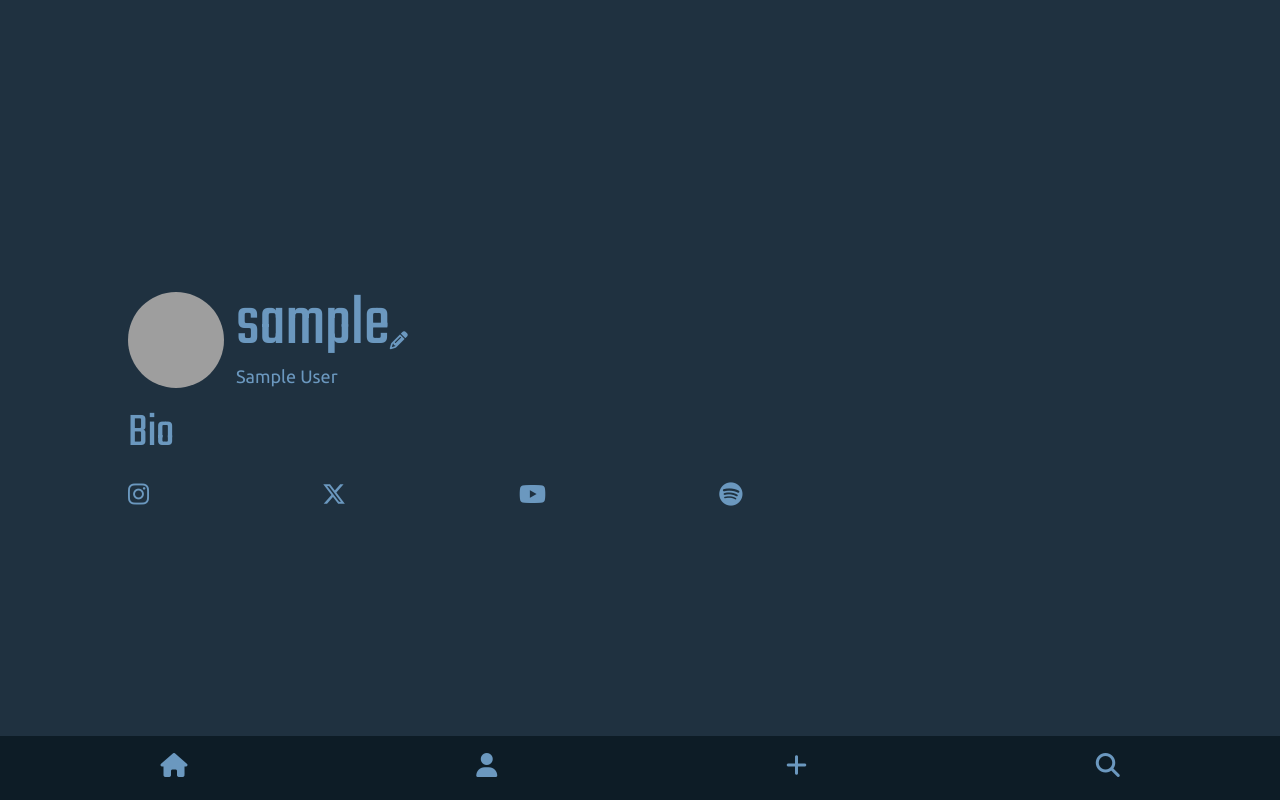
After one commit to TheAnswer16/hip_hop_social_network, a Django app: page /profile/ in a window 1280 px wide. The commit adds this page. Run offline with Django 5.2, Linux system fonts and the light colour scheme; the visitor is signed in with stand-in values (Sample User, id 1); parts of the project's set-up code (start-up, migrations or seed data) failed here and were passed over; some libraries are stand-ins or nearby versions; grey boxes are pictures that could not be loaded.

Commit message:
feat: add some features

```diff
--- a/app/models.py
+++ b/app/models.py
@@ -9,6 +9,7 @@ class User(AbstractUser):
     full_name = models.CharField(max_length=255)
     bio = models.TextField(blank=True, null=True)
     profile_picture = models.URLField(max_length=500, blank=True, null=True)
+    gender = models.CharField(max_length=255, blank=True, null=True)
     instagram = models.URLField(max_length=500, blank=True, null=True)
     twitter = models.URLField(max_length=500, blank=True, null=True)
     spotify = models.URLField(max_length=500, blank=True, null=True)
@@ -16,6 +17,8 @@ class User(AbstractUser):
     admin = models.BooleanField(default=False)
     created_at = models.DateTimeField(auto_now_add=True)
     updated_at = models.DateTimeField(auto_now=True)
+
+    USERNAME_FIELD = 'username'
 
     groups = models.ManyToManyField(
         'auth.Group',
--- a/app/templates/common/base.html
+++ b/app/templates/common/base.html
@@ -4,12 +4,23 @@
     <meta charset="UTF-8">
     <meta name="viewport" content="width=device-width, initial-scale=1.0">
     <script src="https://cdn.tailwindcss.com"></script>
+    <script>
+        tailwind.config = {
+            darkMode: 'class', // Configure para usar a classe 'dark'
+        }
+    </script>
     <link rel="preconnect" href="https://fonts.googleapis.com">
     <link rel="preconnect" href="https://fonts.gstatic.com" crossorigin>
-    <link href="https://fonts.googleapis.com/css2?family=Open+Sans:ital,wght@0,300..800;1,300..800&family=Teko:wght@300..700&display=swap" rel="stylesheet">
+    <link href="https://fonts.googleapis.com/css2?family=Teko:wght@300..700&family=Ubuntu:ital,wght@0,300;0,400;0,500;0,700;1,300;1,400;1,500;1,700&display=swap" rel="stylesheet">
+    <script src="https://kit.fontawesome.com/dcdb42b9a7.js" crossorigin="anonymous"></script>
     <title>Document</title>
 </head>
-<body>
+<body class="dark">
+    <main class="bg-[#1F3140]">
+        {% block content %}
 
+        {% endblock %}
+    </main>
+    {% include 'common/navbar.html' %}
 </body>
 </html>
--- /dev/null
+++ b/app/templates/common/navbar.html
@@ -0,0 +1,8 @@
+<nav class="bottom-0 fixed dark:bg-[#0D1C26] w-[100vw]">
+    <div class="flex justify-around items-center h-16 px-4 w-[100%]">
+            <a href="/" class="text-[#6B98BF] font-['Teko'] xl:text-2xl text-lg hover:text-white transition"><i class="fa-solid fa-house"></i></a>
+            <a href="{% url 'profile'%}" class="text-[#6B98BF] font-['Teko'] xl:text-2xl text-lg hover:text-white transition"><i class="fa-solid fa-user"></i></a>
+            <a href="{% url 'post' %}" class="text-[#6B98BF] font-['Teko'] xl:text-2xl text-lg hover:text-white transition"><i class="fa-solid fa-plus"></i></a>
+            <a href="/blog" class="text-[#6B98BF] font-['Teko'] xl:text-2xl text-lg hover:text-white transition"><i class="fa-solid fa-magnifying-glass"></i></a>
+    </div>
+</nav>
--- /dev/null
+++ b/app/templates/profile.html
@@ -0,0 +1,49 @@
+{% extends 'common/base.html' %}
+
+{% block content %}
+    <section class="h-screen">
+        <div class="flex w-[100%] justify-center">
+            <div class="flex w-[80%] flex-col justify-center h-screen">
+                <div class="flex items-center">
+                    <div>
+                        {% if user.profile_picture %}
+                            <img src="{{ user.profile_picture }}" alt="profile" class="rounded-full w-24 h-24">
+                            <p>aaa</p>
+                        {% else %}
+                            {% if user.gender == "M" %}
+                                 <img src="https://avatar.iran.liara.run/public/boy" alt="profile" class="rounded-full w-24 h-24">
+                             {% elif user.gender == "F" %}
+                                <img src="https://avatar.iran.liara.run/public/girl" alt="profile" class="rounded-full w-24 h-24">
+                            {% else %}
+                                <img src="https://avatar.iran.liara.run/public" alt="profile" class="rounded-full w-24 h-24">
+                            {% endif %}
+                        {% endif %}
+                    </div>
+                    <div class="ml-3">
+                        <h1 class="text-[#6B98BF] font-['Teko'] xl:text-2xl xl:text-7xl text-4xl hover:text-white transition">{{ user.username }}</h1>
+                        <p class="text-[#6B98BF] font-['Ubuntu'] xl:text-lg xl:text-2xl text-xl hover:text-white transition">{{ user.full_name }}</p>
+                    </div>
+                    <div>
+                        <a href="{% url 'edit_profile' %}" class="text-[#6B98BF] font-['Ubuntu'] xl:text-lg xl:text-2xl text-xl hover:text-white transition"><i class="fa-solid fa-pencil"></i></a>
+                    </div>
+                </div>
+                <div class="mt-5">
+                    <h2 class="text-[#6B98BF] font-['Teko'] xl:text-5xl text-2xl">
+                        Bio
+                    </h2>
+                    <p class="text-[#6B98BF] font-['Ubuntu'] xl:text-xl text-sm">
+                        {% if user.bio %}
+                        {{ user.bio }}
+                        {% endif %}
+                    </p>
+                </div>
+                <div class="flex justify-between w-[60%] mt-5">
+                    <a href="{{ user.instagram }}" target="_blank" class="xl:text-2xl text-xl text-[#6B98BF] hover:text-white transition"> <i class="fa-brands fa-instagram"></i> </a>
+                    <a href="{{ user.twitter }}" target="_blank" class="xl:text-2xl text-xl text-[#6B98BF] hover:text-white transition"> <i class="fa-brands fa-x-twitter"></i> </a>
+                    <a href="{{ user.youtube }}" target="_blank" class="xl:text-2xl text-xl text-[#6B98BF] hover:text-white transition"> <i class="fa-brands fa-youtube"></i> </a>
+                    <a href="{{ user.spotify }}" target="_blank" class="xl:text-2xl text-xl text-[#6B98BF] hover:text-white transition"> <i class="fa-brands fa-spotify"></i> </a>
+                </div>
+            </div>
+        </div>
+    </section>
+{% endblock %}
--- a/app/views.py
+++ b/app/views.py
@@ -1,3 +1,91 @@
-from django.shortcuts import render
+from django.shortcuts import render, redirect
+from django.views import View
 
-# Create your views here.
+from django.contrib.auth import authenticate, login, logout
+from django.contrib.auth.decorators import login_required
+from django.contrib import messages
+from django.utils.decorators import method_decorator
+
+from app.cloudinary import Cloudinary
+
+from app.models import *
+
+class LoginView(View):
+    def get(self, request):
+        return render(request, 'login.html')
+
+    def post(self, request):
+        username = request.POST.get('username')
+        password = request.POST.get('password')
+        user = authenticate(request, username=username, password=password)
+        if user is not None:
+            login(request, user)
+            return redirect('home')
+
+        messages.error(request, 'Credenciais inválidas, por favor tente novamente.')
+        return render(request, 'login.html', {'error': 'Credenciais inválidas'})
+
+class RegisterView(View):
+    def get(self, request):
+        return render(request, 'register.html')
+
+    def post(self, request):
+        username = request.POST.get('username')
+        password = request.POST.get('password')
+        full_name = request.POST.get('full_name')
+        gender = request.POST.get('gender')
+
+        user = User.objects.create_user(username=username, password=password, full_name=full_name, gender=gender)
+        user.save()
+        login(request, user)
+        return redirect('home')
+@method_decorator(login_required, name='dispatch')
+class HomeView(View):
+    def get(self, request):
+        posts = Post.objects.all()
+        return render(request, 'home.html', {'posts': posts})
+
+
+@method_decorator(login_required, name='dispatch')
+class ProfileView(View):
+    def get(self, request):
+        return render(request, 'profile.html')
+
+    def post(self, request):
+        user = request.user
+        user.full_name = request.POST.get('full_name')
+        user.save()
+        return redirect('profile')
+
+class EditProfile(View):
+    def get(self, request):
+        return render(request, 'edit_profile.html')
+
+    def post(self, request):
+        user = request.user
+        user.full_name = request.POST.get('full_name')
+        user.bio = request.POST.get('bio')
+        user.profile_picture = request.FILES.get('profile_picture')
+        user.instagram = request.POST.get('instagram')
+        user.twitter = request.POST.get('twitter')
+        user.spotify = request.POST.get('spotify')
+        user.youtube = request.POST.get('youtube')
+        user.save()
+        return redirect('profile')
+
+class PostView(View):
+    def get(self, request):
+        return render(request, 'post.html')
+
+    def post(self, request):
+        title = request.POST.get('title')
+        subtitle = request.POST.get('subtitle')
+        text_content = request.POST.get('text_content')
+        link = request.POST.get('link')
+        print(request.FILES.get('image'))
+        image = Cloudinary.upload(request.FILES.get('image'), "image_" + title)
+        user = request.user
+
+        post = Post.objects.create(title=title, subtitle=subtitle, text_content=text_content, link=link, image=image, user=user)
+        post.save()
+        return redirect('home')
--- a/config/urls.py
+++ b/config/urls.py
@@ -17,6 +17,15 @@ Including another URLconf
 from django.contrib import admin
 from django.urls import path
 
+from app.views import *
+
 urlpatterns = [
     path('admin/', admin.site.urls),
+    path('', LoginView.as_view(), name='login'),
+    path('login', LoginView.as_view(), name='home'),
+    path('register', RegisterView.as_view(), name='register'),
+    path('home/', HomeView.as_view(), name='home'),
+    path('profile/', ProfileView.as_view(), name='profile'),
+    path('edit_profile/', EditProfile.as_view(), name='edit_profile'),
+    path('post/', PostView.as_view(), name='post'),
 ]
```
Also changed, not shown: app/cloudinary.py (added, +18 -0 lines), app/templates/edit_profile.html (added, +63 -0 lines), app/templates/home.html (added, +25 -0 lines), app/templates/login.html (added, +48 -0 lines), app/templates/post.html (added, +32 -0 lines), app/templates/register.html (added, +47 -0 lines), config/settings.py (+10 -0 lines), app/migrations/0002_user_gender.py (added), app/static/images/login-bg.jpg (added), app/static/images/register-bg.jpg (added).
